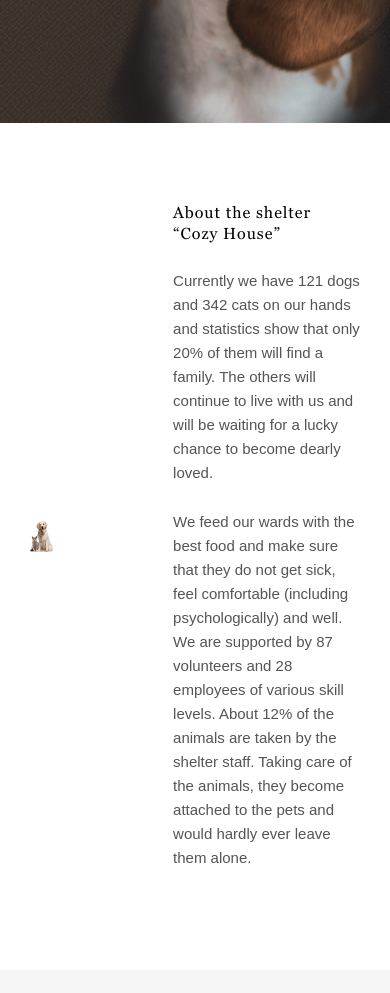
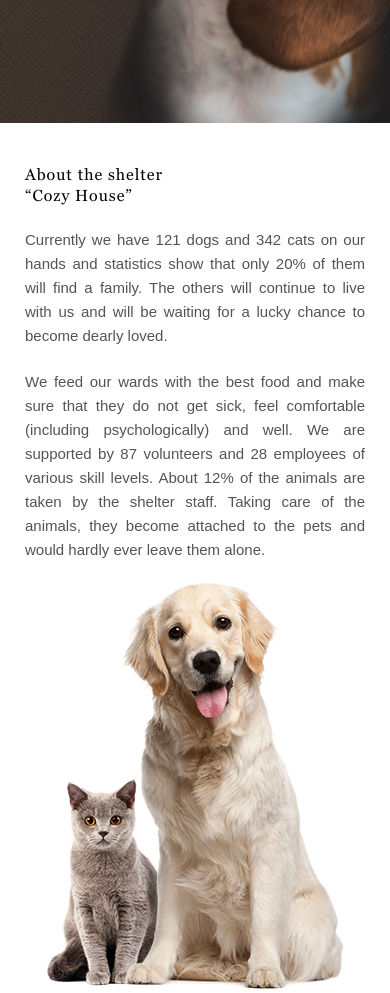
Before and after one commit to Mi6aRdnv/Shelter-Cozy-House, a website: page pages/main/index.html in a window 390 px wide. Shown: the part 780-1773 px from the top of the page. Drawn offline with Linux system fonts and the light colour scheme.

Commit message:
feat: implement responsive layout for About section

```diff
--- a/styles/main.css
+++ b/styles/main.css
@@ -134,6 +134,9 @@
   display: flex;
   flex-direction: column;
 }
+.help-list__elm {
+  text-align: center;
+}
 .help-list__row {
   display: flex;
   gap: 55px 120px;
@@ -232,6 +235,18 @@
   .not-only__img-box img {
     width: 100%;
   }
+
+  /* about - section */
+  .about__box {
+    flex-direction: column;
+  }
+  .about__img-box {
+    order: 1;
+    margin: 0;
+  }
+  .about__text-box {
+    margin-bottom: 80px;
+  }
 }
 
 /* For mobile */
@@ -242,6 +257,11 @@
   }
   .not-only {
     padding: 150px 10px 0;
+  }
+
+  /* about - section */
+  .about {
+    padding: 42px 25px;
   }
 }
 @media (max-width: 640px) {
@@ -263,6 +283,18 @@
     text-align: center;
     font-size: 25px;
   }
+
+  /* about - section */
+  .about__text-box {
+    margin-bottom: 20px;
+    text-align: justify;
+  }
+  .about__text-box *:not(:last-child) {
+    margin-bottom: 22px;
+  }
+  .about__img-box {
+    padding: 0 5px;
+  }
 }
 @media (max-width: 330px) {
   /* not only - section */
```
